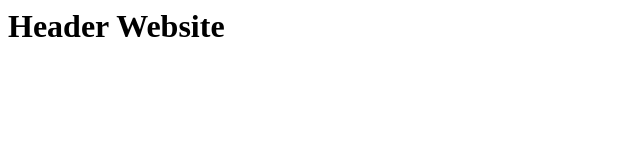
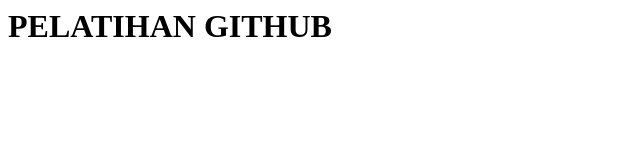
Before and after one commit to ilhampa/hello-world, a plain HTML site: page index.html in a window 1280 px wide. Shown: the whole page, without its empty margins (0-640 px from the left). Drawn offline with Linux system fonts and the light colour scheme.

Commit message:
fix : perubahan kata

```diff
--- a/index.html
+++ b/index.html
@@ -1 +1 @@
-<h1>Header Website</h1>
+<h1>PELATIHAN GITHUB</h1>
```
